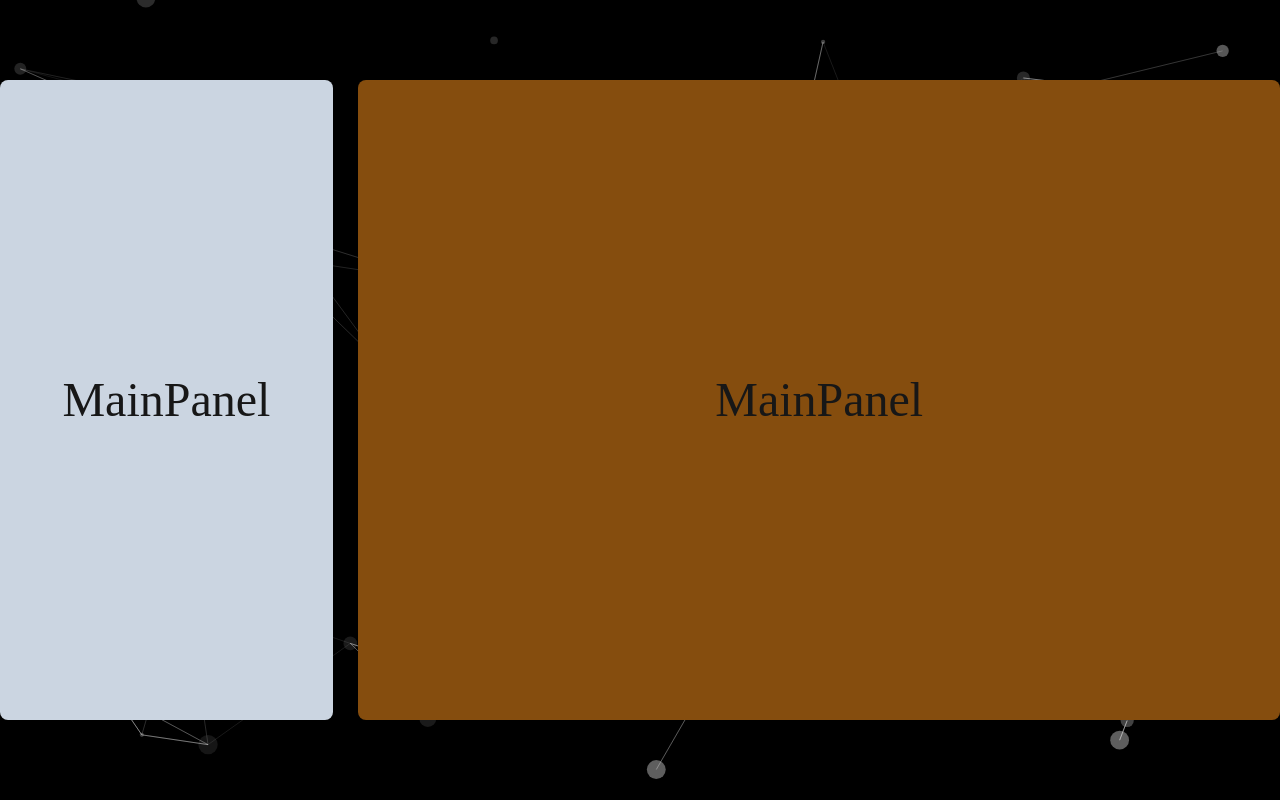
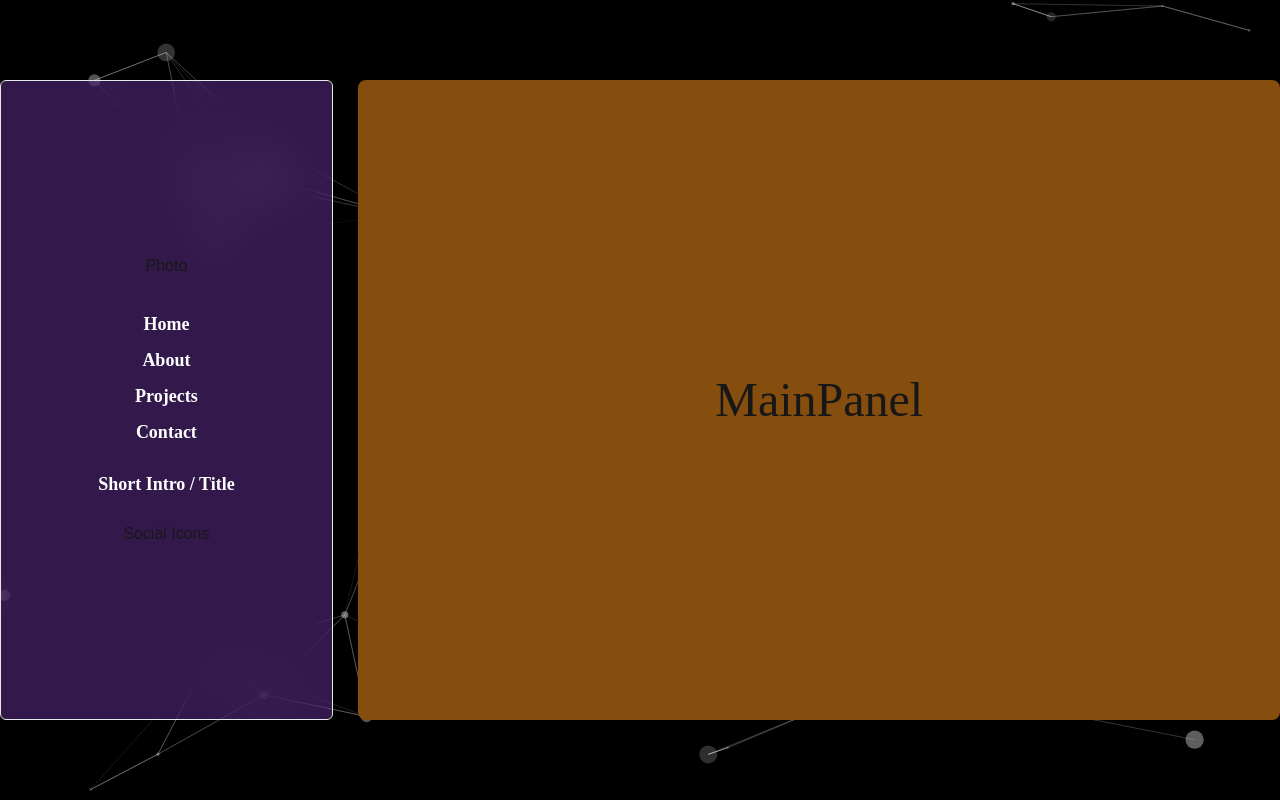
Before and after one commit to xkenn23/Portfolio_Template, a Next.js app: page / in a window 1280 px wide. Built offline with nearby package versions, Linux system fonts and the light colour scheme; a web font is replaced by a local one.

Commit message:
refactor: add side panel to main

```diff
--- a/app/page.tsx
+++ b/app/page.tsx
@@ -1,6 +1,7 @@
 import ParticlesBackground from './components/ParticlesBackground';
 import MainPanel from './components/MainPanel';
 import { Quattrocento, Roboto } from 'next/font/google';
+import SidePanel from './components/SidePanel';
 
 // Correct variable name to reflect the font
 const quattrocento = Quattrocento({
@@ -9,14 +10,13 @@ const quattrocento = Quattrocento({
   weight: '700',
 });
 
-
 export default function Home() {
   return (
     <div className="w-full flex items-center justify-center h-screen bg-black">
       <ParticlesBackground />
       <div className="flex flex-row items-center justify-between container w-full h-[80%] space-x-4 z-10">
-        <div className="w-[26%] flex items-center h-full justify-center bg-slate-300 rounded-lg">
-          <MainPanel />
+        <div className="w-[26%] flex items-center h-full justify-center  overflow-hidden">
+          <SidePanel />
         </div>
         <div className="w-[72%] flex items-center h-full justify-center bg-yellow-800 rounded-lg">
           <MainPanel />
```
